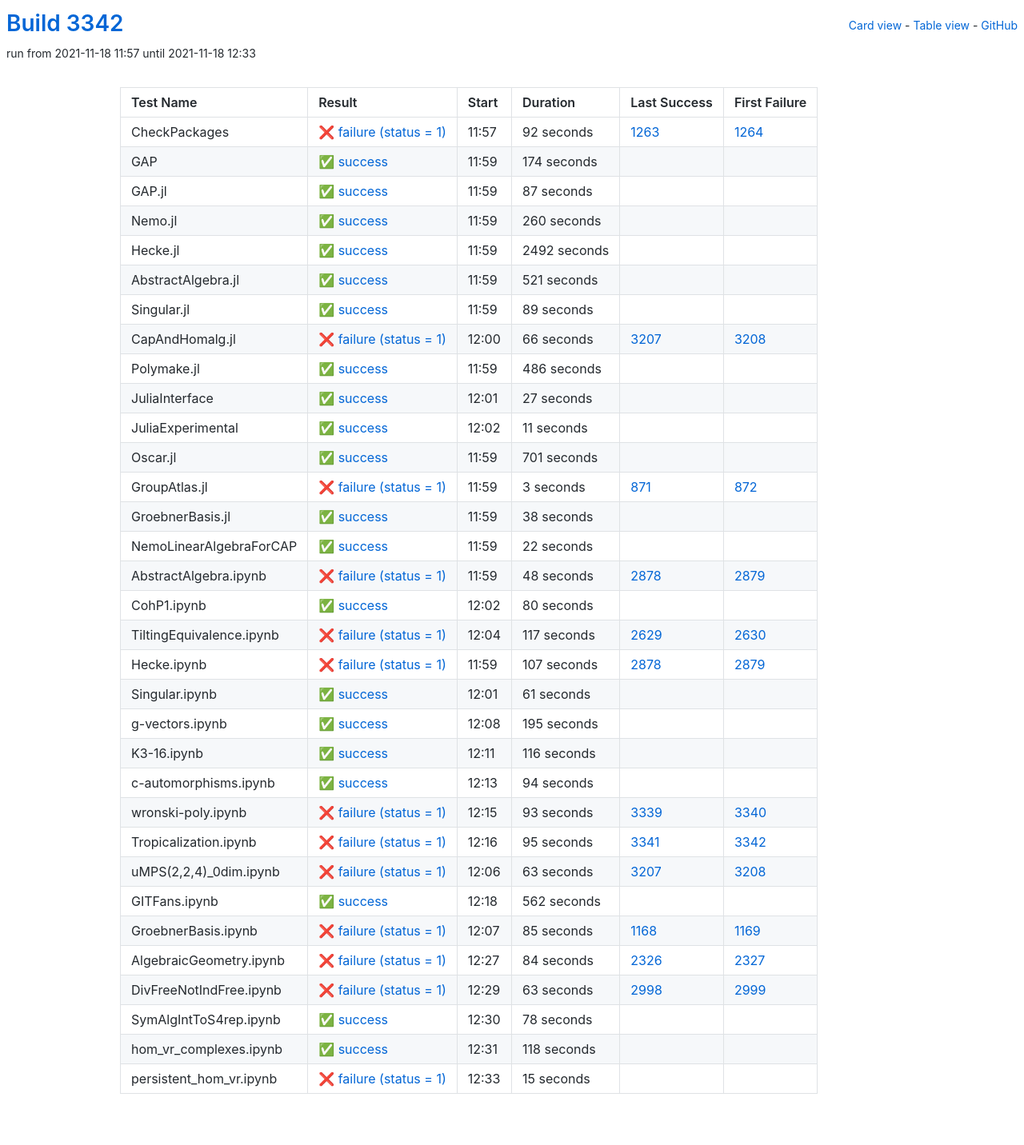
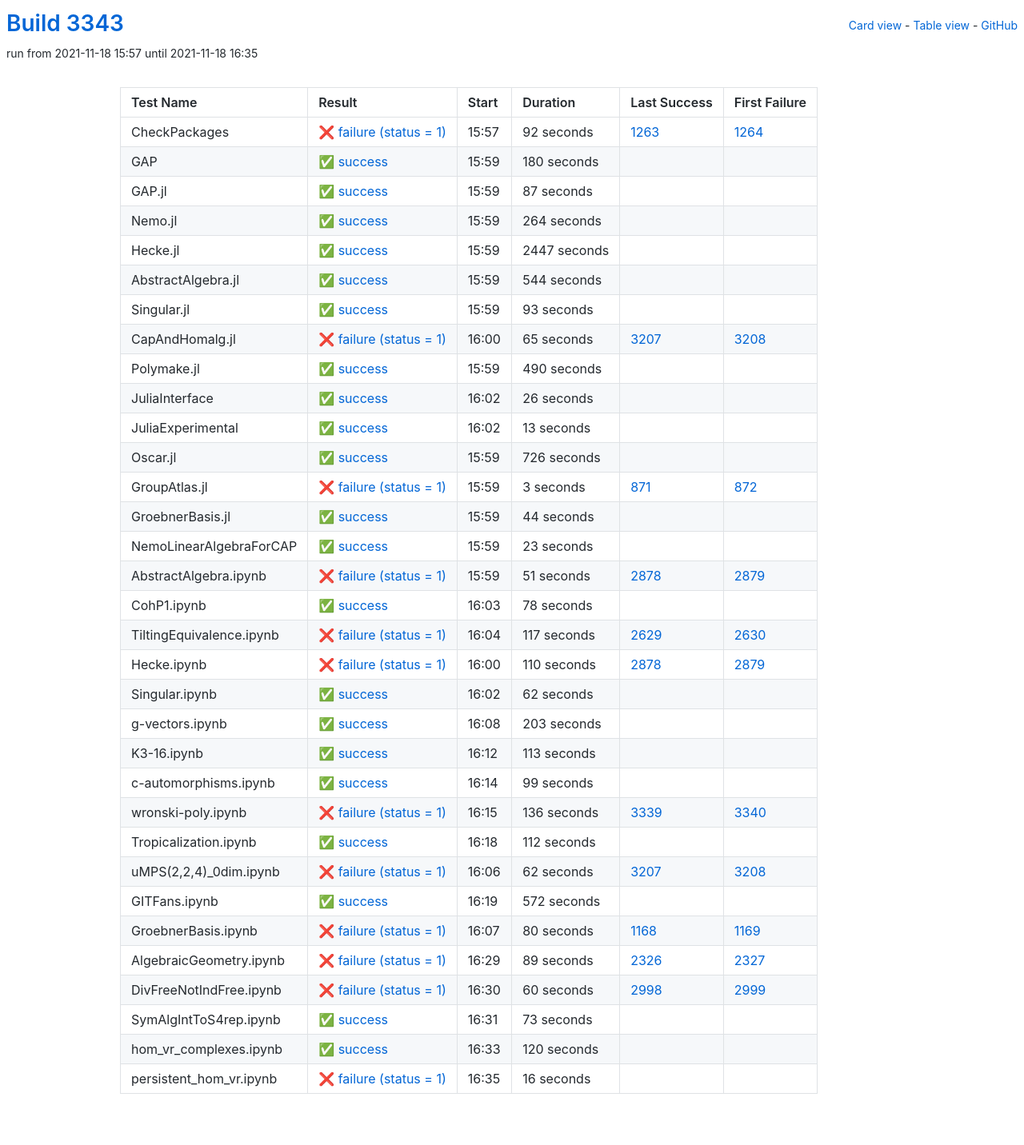
Before and after one commit to oscar-system/oscar-ci-status-stable, a Jekyll site: the page built from table.html, in a window 1280 px wide. Shown: the whole page at 80% size. Built offline with Jekyll 4.4.1, drawn with Linux system fonts in a browser that asks for light colours.

Commit message:
Build #3343

```diff
--- a/_data/ci.yml
+++ b/_data/ci.yml
@@ -1,6 +1,6 @@
 ---
-build: 3342
-build_url: https://oscarci.mathematik.uni-kl.de/job/oscar-stable/3342/
+build: 3343
+build_url: https://oscarci.mathematik.uni-kl.de/job/oscar-stable/3343/
 job: oscar-stable
 organization: oscar-system
 repo: oscar-ci-status-stable
@@ -8,8 +8,8 @@ repourl: https://github.com/oscar-system/oscar-ci-status-stable
 tests:
 - name: CheckPackages
   id: checkpackages
-  log: https://oscarci.mathematik.uni-kl.de/job/oscar-stable/3342/artifact/logs/build-3342/CheckPackages.log
-  start: 2021-11-18 11:57
+  log: https://oscarci.mathematik.uni-kl.de/job/oscar-stable/3343/artifact/logs/build-3343/CheckPackages.log
+  start: 2021-11-18 15:57
   success: false
   exitcode: 1
   status: failure
@@ -20,20 +20,20 @@ tests:
   first_failure_url: https://oscarci.mathematik.uni-kl.de/job/oscar-stable/1264/
 - name: GAP
   id: gap
-  log: https://oscarci.mathematik.uni-kl.de/job/oscar-stable/3342/artifact/logs/build-3342/GAP.log
-  start: 2021-11-18 11:59
+  log: https://oscarci.mathematik.uni-kl.de/job/oscar-stable/3343/artifact/logs/build-3343/GAP.log
+  start: 2021-11-18 15:59
   success: true
   exitcode: 0
   status: success
-  duration: 174
+  duration: 180
   last_success: false
   last_success_url:
   first_failure: false
   first_failure_url:
 - name: GAP.jl
   id: gap-jl
-  log: https://oscarci.mathematik.uni-kl.de/job/oscar-stable/3342/artifact/logs/build-3342/GAP.jl.log
-  start: 2021-11-18 11:59
+  log: https://oscarci.mathematik.uni-kl.de/job/oscar-stable/3343/artifact/logs/build-3343/GAP.jl.log
+  start: 2021-11-18 15:59
   success: true
   exitcode: 0
   status: success
@@ -44,116 +44,116 @@ tests:
   first_failure_url:
 - name: Nemo.jl
   id: nemo-jl
-  log: https://oscarci.mathematik.uni-kl.de/job/oscar-stable/3342/artifact/logs/build-3342/Nemo.jl.log
-  start: 2021-11-18 11:59
+  log: https://oscarci.mathematik.uni-kl.de/job/oscar-stable/3343/artifact/logs/build-3343/Nemo.jl.log
+  start: 2021-11-18 15:59
   success: true
   exitcode: 0
   status: success
-  duration: 260
+  duration: 264
   last_success: false
   last_success_url:
   first_failure: false
   first_failure_url:
 - name: Hecke.jl
   id: hecke-jl
-  log: https://oscarci.mathematik.uni-kl.de/job/oscar-stable/3342/artifact/logs/build-3342/Hecke.jl.log
-  start: 2021-11-18 11:59
+  log: https://oscarci.mathematik.uni-kl.de/job/oscar-stable/3343/artifact/logs/build-3343/Hecke.jl.log
+  start: 2021-11-18 15:59
   success: true
   exitcode: 0
   status: success
-  duration: 2492
+  duration: 2447
   last_success: false
   last_success_url:
   first_failure: false
   first_failure_url:
 - name: AbstractAlgebra.jl
   id: abstractalgebra-jl
-  log: https://oscarci.mathematik.uni-kl.de/job/oscar-stable/3342/artifact/logs/build-3342/AbstractAlgebra.jl.log
-  start: 2021-11-18 11:59
+  log: https://oscarci.mathematik.uni-kl.de/job/oscar-stable/3343/artifact/logs/build-3343/AbstractAlgebra.jl.log
+  start: 2021-11-18 15:59
   success: true
   exitcode: 0
   status: success
-  duration: 521
+  duration: 544
   last_success: false
   last_success_url:
   first_failure: false
   first_failure_url:
 - name: Singular.jl
   id: singular-jl
-  log: https://oscarci.mathematik.uni-kl.de/job/oscar-stable/3342/artifact/logs/build-3342/Singular.jl.log
-  start: 2021-11-18 11:59
+  log: https://oscarci.mathematik.uni-kl.de/job/oscar-stable/3343/artifact/logs/build-3343/Singular.jl.log
+  start: 2021-11-18 15:59
   success: true
   exitcode: 0
   status: success
-  duration: 89
+  duration: 93
   last_success: false
   last_success_url:
   first_failure: false
   first_failure_url:
 - name: CapAndHomalg.jl
   id: capandhomalg-jl
-  log: https://oscarci.mathematik.uni-kl.de/job/oscar-stable/3342/artifact/logs/build-3342/CapAndHomalg.jl.log
-  start: 2021-11-18 12:00
+  log: https://oscarci.mathematik.uni-kl.de/job/oscar-stable/3343/artifact/logs/build-3343/CapAndHomalg.jl.log
+  start: 2021-11-18 16:00
   success: false
   exitcode: 1
   status: failure
-  duration: 66
+  duration: 65
   last_success: 3207
   last_success_url: https://oscarci.mathematik.uni-kl.de/job/oscar-stable/3207/
   first_failure: 3208
   first_failure_url: https://oscarci.mathematik.uni-kl.de/job/oscar-stable/3208/
 - name: Polymake.jl
   id: polymake-jl
-  log: https://oscarci.mathematik.uni-kl.de/job/oscar-stable/3342/artifact/logs/build-3342/Polymake.jl.log
-  start: 2021-11-18 11:59
+  log: https://oscarci.mathematik.uni-kl.de/job/oscar-stable/3343/artifact/logs/build-3343/Polymake.jl.log
+  start: 2021-11-18 15:59
   success: true
   exitcode: 0
   status: success
-  duration: 486
+  duration: 490
   last_success: false
   last_success_url:
   first_failure: false
   first_failure_url:
 - name: JuliaInterface
   id: juliainterface
-  log: https://oscarci.mathematik.uni-kl.de/job/oscar-stable/3342/artifact/logs/build-3342/JuliaInterface.log
-  start: 2021-11-18 12:01
+  log: https://oscarci.mathematik.uni-kl.de/job/oscar-stable/3343/artifact/logs/build-3343/JuliaInterface.log
+  start: 2021-11-18 16:02
   success: true
   exitcode: 0
   status: success
-  duration: 27
+  duration: 26
   last_success: false
   last_success_url:
   first_failure: false
   first_failure_url:
 - name: JuliaExperimental
   id: juliaexperimental
-  log: https://oscarci.mathematik.uni-kl.de/job/oscar-stable/3342/artifact/logs/build-3342/JuliaExperimental.log
-  start: 2021-11-18 12:02
+  log: https://oscarci.mathematik.uni-kl.de/job/oscar-stable/3343/artifact/logs/build-3343/JuliaExperimental.log
+  start: 2021-11-18 16:02
   success: true
   exitcode: 0
   status: success
-  duration: 11
+  duration: 13
   last_success: false
   last_success_url:
   first_failure: false
   first_failure_url:
 - name: Oscar.jl
   id: oscar-jl
-  log: https://oscarci.mathematik.uni-kl.de/job/oscar-stable/3342/artifact/logs/build-3342/Oscar.jl.log
-  start: 2021-11-18 11:59
+  log: https://oscarci.mathematik.uni-kl.de/job/oscar-stable/3343/artifact/logs/build-3343/Oscar.jl.log
+  start: 2021-11-18 15:59
   success: true
   exitcode: 0
   status: success
-  duration: 701
+  duration: 726
   last_success: false
   last_success_url:
   first_failure: false
   first_failure_url:
 - name: GroupAtlas.jl
   id: groupatlas-jl
-  log: https://oscarci.mathematik.uni-kl.de/job/oscar-stable/3342/artifact/logs/build-3342/GroupAtlas.jl.log
-  start: 2021-11-18 11:59
+  log: https://oscarci.mathematik.uni-kl.de/job/oscar-stable/3343/artifact/logs/build-3343/GroupAtlas.jl.log
+  start: 2021-11-18 15:59
   success: false
   exitcode: 1
   status: failure
@@ -164,56 +164,56 @@ tests:
   first_failure_url: https://oscarci.mathematik.uni-kl.de/job/oscar-stable/872/
 - name: GroebnerBasis.jl
   id: groebnerbasis-jl
-  log: https://oscarci.mathematik.uni-kl.de/job/oscar-stable/3342/artifact/logs/build-3342/GroebnerBasis.jl.log
-  start: 2021-11-18 11:59
+  log: https://oscarci.mathematik.uni-kl.de/job/oscar-stable/3343/artifact/logs/build-3343/GroebnerBasis.jl.log
+  start: 2021-11-18 15:59
   success: true
   exitcode: 0
   status: success
-  duration: 38
+  duration: 44
   last_success: false
   last_success_url:
   first_failure: false
   first_failure_url:
 - name: NemoLinearAlgebraForCAP
   id: nemolinearalgebraforcap
-  log: https://oscarci.mathematik.uni-kl.de/job/oscar-stable/3342/artifact/logs/build-3342/NemoLinearAlgebraForCAP.log
-  start: 2021-11-18 11:59
+  log: https://oscarci.mathematik.uni-kl.de/job/oscar-stable/3343/artifact/logs/build-3343/NemoLinearAlgebraForCAP.log
+  start: 2021-11-18 15:59
   success: true
   exitcode: 0
   status: success
-  duration: 22
+  duration: 23
   last_success: false
   last_success_url:
   first_failure: false
   first_failure_url:
 - name: AbstractAlgebra.ipynb
   id: abstractalgebra-ipynb
-  log: https://oscarci.mathematik.uni-kl.de/job/oscar-stable/3342/artifact/logs/build-3342/AbstractAlgebra.ipynb.log
-  start: 2021-11-18 11:59
+  log: https://oscarci.mathematik.uni-kl.de/job/oscar-stable/3343/artifact/logs/build-3343/AbstractAlgebra.ipynb.log
+  start: 2021-11-18 15:59
   success: false
   exitcode: 1
   status: failure
-  duration: 48
+  duration: 51
   last_success: 2878
   last_success_url: https://oscarci.mathematik.uni-kl.de/job/oscar-stable/2878/
   first_failure: 2879
   first_failure_url: https://oscarci.mathematik.uni-kl.de/job/oscar-stable/2879/
 - name: CohP1.ipynb
   id: cohp1-ipynb
-  log: https://oscarci.mathematik.uni-kl.de/job/oscar-stable/3342/artifact/logs/build-3342/CohP1.ipynb.log
-  start: 2021-11-18 12:02
+  log: https://oscarci.mathematik.uni-kl.de/job/oscar-stable/3343/artifact/logs/build-3343/CohP1.ipynb.log
+  start: 2021-11-18 16:03
   success: true
   exitcode: 0
   status: success
-  duration: 80
+  duration: 78
   last_success: false
   last_success_url:
   first_failure: false
   first_failure_url:
 - name: TiltingEquivalence.ipynb
   id: tiltingequivalence-ipynb
-  log: https://oscarci.mathematik.uni-kl.de/job/oscar-stable/3342/artifact/logs/build-3342/TiltingEquivalence.ipynb.log
-  start: 2021-11-18 12:04
+  log: https://oscarci.mathematik.uni-kl.de/job/oscar-stable/3343/artifact/logs/build-3343/TiltingEquivalence.ipynb.log
+  start: 2021-11-18 16:04
   success: false
   exitcode: 1
   status: failure
@@ -224,180 +224,180 @@ tests:
   first_failure_url: https://oscarci.mathematik.uni-kl.de/job/oscar-stable/2630/
 - name: Hecke.ipynb
   id: hecke-ipynb
-  log: https://oscarci.mathematik.uni-kl.de/job/oscar-stable/3342/artifact/logs/build-3342/Hecke.ipynb.log
-  start: 2021-11-18 11:59
+  log: https://oscarci.mathematik.uni-kl.de/job/oscar-stable/3343/artifact/logs/build-3343/Hecke.ipynb.log
+  start: 2021-11-18 16:00
   success: false
   exitcode: 1
   status: failure
-  duration: 107
+  duration: 110
   last_success: 2878
   last_success_url: https://oscarci.mathematik.uni-kl.de/job/oscar-stable/2878/
   first_failure: 2879
   first_failure_url: https://oscarci.mathematik.uni-kl.de/job/oscar-stable/2879/
 - name: Singular.ipynb
   id: singular-ipynb
-  log: https://oscarci.mathematik.uni-kl.de/job/oscar-stable/3342/artifact/logs/build-3342/Singular.ipynb.log
-  start: 2021-11-18 12:01
+  log: https://oscarci.mathematik.uni-kl.de/job/oscar-stable/3343/artifact/logs/build-3343/Singular.ipynb.log
+  start: 2021-11-18 16:02
   success: true
   exitcode: 0
   status: success
-  duration: 61
+  duration: 62
   last_success: false
   last_success_url:
   first_failure: false
   first_failure_url:
 - name: g-vectors.ipynb
   id: g-vectors-ipynb
-  log: https://oscarci.mathematik.uni-kl.de/job/oscar-stable/3342/artifact/logs/build-3342/g-vectors.ipynb.log
-  start: 2021-11-18 12:08
+  log: https://oscarci.mathematik.uni-kl.de/job/oscar-stable/3343/artifact/logs/build-3343/g-vectors.ipynb.log
+  start: 2021-11-18 16:08
   success: true
   exitcode: 0
   status: success
-  duration: 195
+  duration: 203
   last_success: false
   last_success_url:
   first_failure: false
   first_failure_url:
 - name: K3-16.ipynb
   id: k3-16-ipynb
-  log: https://oscarci.mathematik.uni-kl.de/job/oscar-stable/3342/artifact/logs/build-3342/K3-16.ipynb.log
-  start: 2021-11-18 12:11
+  log: https://oscarci.mathematik.uni-kl.de/job/oscar-stable/3343/artifact/logs/build-3343/K3-16.ipynb.log
+  start: 2021-11-18 16:12
   success: true
   exitcode: 0
   status: success
-  duration: 116
+  duration: 113
   last_success: false
   last_success_url:
   first_failure: false
   first_failure_url:
 - name: c-automorphisms.ipynb
   id: c-automorphisms-ipynb
-  log: https://oscarci.mathematik.uni-kl.de/job/oscar-stable/3342/artifact/logs/build-3342/c-automorphisms.ipynb.log
-  start: 2021-11-18 12:13
+  log: https://oscarci.mathematik.uni-kl.de/job/oscar-stable/3343/artifact/logs/build-3343/c-automorphisms.ipynb.log
+  start: 2021-11-18 16:14
   success: true
   exitcode: 0
   status: success
-  duration: 94
+  duration: 99
   last_success: false
   last_success_url:
   first_failure: false
   first_failure_url:
 - name: wronski-poly.ipynb
   id: wronski-poly-ipynb
-  log: https://oscarci.mathematik.uni-kl.de/job/oscar-stable/3342/artifact/logs/build-3342/wronski-poly.ipynb.log
-  start: 2021-11-18 12:15
+  log: https://oscarci.mathematik.uni-kl.de/job/oscar-stable/3343/artifact/logs/build-3343/wronski-poly.ipynb.log
+  start: 2021-11-18 16:15
   success: false
   exitcode: 1
   status: failure
-  duration: 93
+  duration: 136
   last_success: 3339
   last_success_url: https://oscarci.mathematik.uni-kl.de/job/oscar-stable/3339/
   first_failure: 3340
   first_failure_url: https://oscarci.mathematik.uni-kl.de/job/oscar-stable/3340/
 - name: Tropicalization.ipynb
   id: tropicalization-ipynb
-  log: https://oscarci.mathematik.uni-kl.de/job/oscar-stable/3342/artifact/logs/build-3342/Tropicalization.ipynb.log
-  start: 2021-11-18 12:16
+  log: https://oscarci.mathematik.uni-kl.de/job/oscar-stable/3343/artifact/logs/build-3343/Tropicalization.ipynb.log
+  start: 2021-11-18 16:18
+  success: true
+  exitcode: 0
+  status: success
+  duration: 112
+  last_success: false
+  last_success_url:
+  first_failure: false
+  first_failure_url:
+- name: uMPS(2,2,4)_0dim.ipynb
+  id: umps-2-2-4-0dim-ipynb
+  log: https://oscarci.mathematik.uni-kl.de/job/oscar-stable/3343/artifact/logs/build-3343/uMPS-2-2-4-_0dim.ipynb.log
+  start: 2021-11-18 16:06
   success: false
   exitcode: 1
   status: failure
-  duration: 95
-  last_success: 3341
-  last_success_url: https://oscarci.mathematik.uni-kl.de/job/oscar-stable/3341/
-  first_failure: 3342
-  first_failure_url: https://oscarci.mathematik.uni-kl.de/job/oscar-stable/3342/
-- name: uMPS(2,2,4)_0dim.ipynb
-  id: umps-2-2-4-0dim-ipynb
-  log: https://oscarci.mathematik.uni-kl.de/job/oscar-stable/3342/artifact/logs/build-3342/uMPS-2-2-4-_0dim.ipynb.log
-  start: 2021-11-18 12:06
-  success: false
-  exitcode: 1
-  status: failure
-  duration: 63
+  duration: 62
   last_success: 3207
   last_success_url: https://oscarci.mathematik.uni-kl.de/job/oscar-stable/3207/
   first_failure: 3208
   first_failure_url: https://oscarci.mathematik.uni-kl.de/job/oscar-stable/3208/
 - name: GITFans.ipynb
   id: gitfans-ipynb
-  log: https://oscarci.mathematik.uni-kl.de/job/oscar-stable/3342/artifact/logs/build-3342/GITFans.ipynb.log
-  start: 2021-11-18 12:18
+  log: https://oscarci.mathematik.uni-kl.de/job/oscar-stable/3343/artifact/logs/build-3343/GITFans.ipynb.log
+  start: 2021-11-18 16:19
   success: true
   exitcode: 0
   status: success
-  duration: 562
+  duration: 572
   last_success: false
   last_success_url:
   first_failure: false
   first_failure_url:
 - name: GroebnerBasis.ipynb
   id: groebnerbasis-ipynb
-  log: https://oscarci.mathematik.uni-kl.de/job/oscar-stable/3342/artifact/logs/build-3342/GroebnerBasis.ipynb.log
-  start: 2021-11-18 12:07
+  log: https://oscarci.mathematik.uni-kl.de/job/oscar-stable/3343/artifact/logs/build-3343/GroebnerBasis.ipynb.log
+  start: 2021-11-18 16:07
   success: false
   exitcode: 1
   status: failure
-  duration: 85
+  duration: 80
   last_success: 1168
   last_success_url: https://oscarci.mathematik.uni-kl.de/job/oscar-stable/1168/
   first_failure: 1169
   first_failure_url: https://oscarci.mathematik.uni-kl.de/job/oscar-stable/1169/
 - name: AlgebraicGeometry.ipynb
   id: algebraicgeometry-ipynb
-  log: https://oscarci.mathematik.uni-kl.de/job/oscar-stable/3342/artifact/logs/build-3342/AlgebraicGeometry.ipynb.log
-  start: 2021-11-18 12:27
+  log: https://oscarci.mathematik.uni-kl.de/job/oscar-stable/3343/artifact/logs/build-3343/AlgebraicGeometry.ipynb.log
+  start: 2021-11-18 16:29
   success: false
   exitcode: 1
   status: failure
-  duration: 84
+  duration: 89
   last_success: 2326
   last_success_url: https://oscarci.mathematik.uni-kl.de/job/oscar-stable/2326/
   first_failure: 2327
   first_failure_url: https://oscarci.mathematik.uni-kl.de/job/oscar-stable/2327/
 - name: DivFreeNotIndFree.ipynb
   id: divfreenotindfree-ipynb
-  log: https://oscarci.mathematik.uni-kl.de/job/oscar-stable/3342/artifact/logs/build-3342/DivFreeNotIndFree.ipynb.log
-  start: 2021-11-18 12:29
+  log: https://oscarci.mathematik.uni-kl.de/job/oscar-stable/3343/artifact/logs/build-3343/DivFreeNotIndFree.ipynb.log
+  start: 2021-11-18 16:30
   success: false
   exitcode: 1
   status: failure
-  duration: 63
+  duration: 60
   last_success: 2998
   last_success_url: https://oscarci.mathematik.uni-kl.de/job/oscar-stable/2998/
   first_failure: 2999
   first_failure_url: https://oscarci.mathematik.uni-kl.de/job/oscar-stable/2999/
 - name: SymAlgIntToS4rep.ipynb
   id: symalginttos4rep-ipynb
-  log: https://oscarci.mathematik.uni-kl.de/job/oscar-stable/3342/artifact/logs/build-3342/SymAlgIntToS4rep.ipynb.log
-  start: 2021-11-18 12:30
+  log: https://oscarci.mathematik.uni-kl.de/job/oscar-stable/3343/artifact/logs/build-3343/SymAlgIntToS4rep.ipynb.log
+  start: 2021-11-18 16:31
   success: true
   exitcode: 0
   status: success
-  duration: 78
+  duration: 73
   last_success: false
   last_success_url:
   first_failure: false
   first_failure_url:
 - name: hom_vr_complexes.ipynb
   id: hom-vr-complexes-ipynb
-  log: https://oscarci.mathematik.uni-kl.de/job/oscar-stable/3342/artifact/logs/build-3342/hom_vr_complexes.ipynb.log
-  start: 2021-11-18 12:31
+  log: https://oscarci.mathematik.uni-kl.de/job/oscar-stable/3343/artifact/logs/build-3343/hom_vr_complexes.ipynb.log
+  start: 2021-11-18 16:33
   success: true
   exitcode: 0
   status: success
-  duration: 118
+  duration: 120
   last_success: false
   last_success_url:
   first_failure: false
   first_failure_url:
 - name: persistent_hom_vr.ipynb
   id: persistent-hom-vr-ipynb
-  log: https://oscarci.mathematik.uni-kl.de/job/oscar-stable/3342/artifact/logs/build-3342/persistent_hom_vr.ipynb.log
-  start: 2021-11-18 12:33
+  log: https://oscarci.mathematik.uni-kl.de/job/oscar-stable/3343/artifact/logs/build-3343/persistent_hom_vr.ipynb.log
+  start: 2021-11-18 16:35
   success: false
   exitcode: 1
   status: failure
-  duration: 15
+  duration: 16
   last_success: false
   last_success_url:
   first_failure: false
```
Also changed, not shown: README.md.
